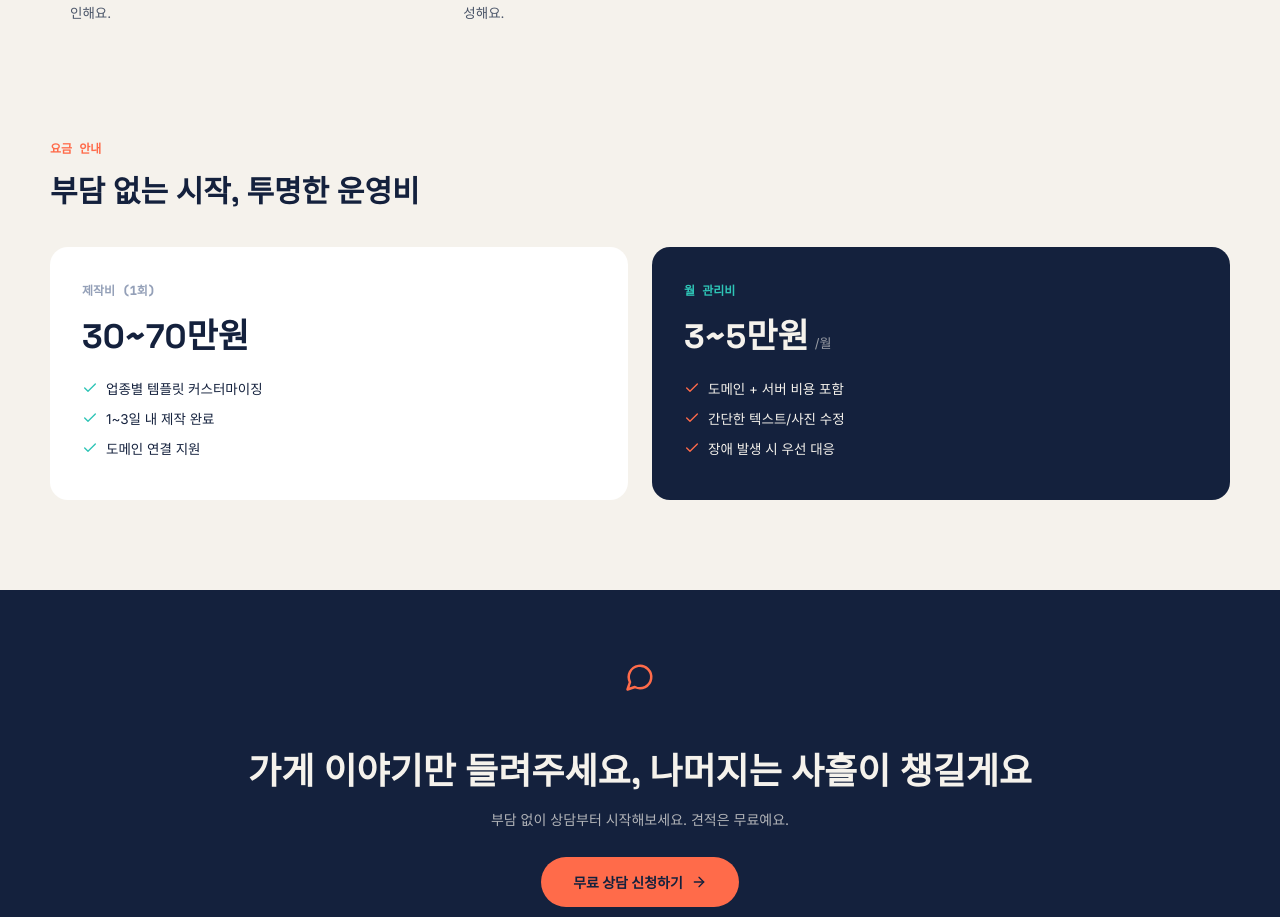
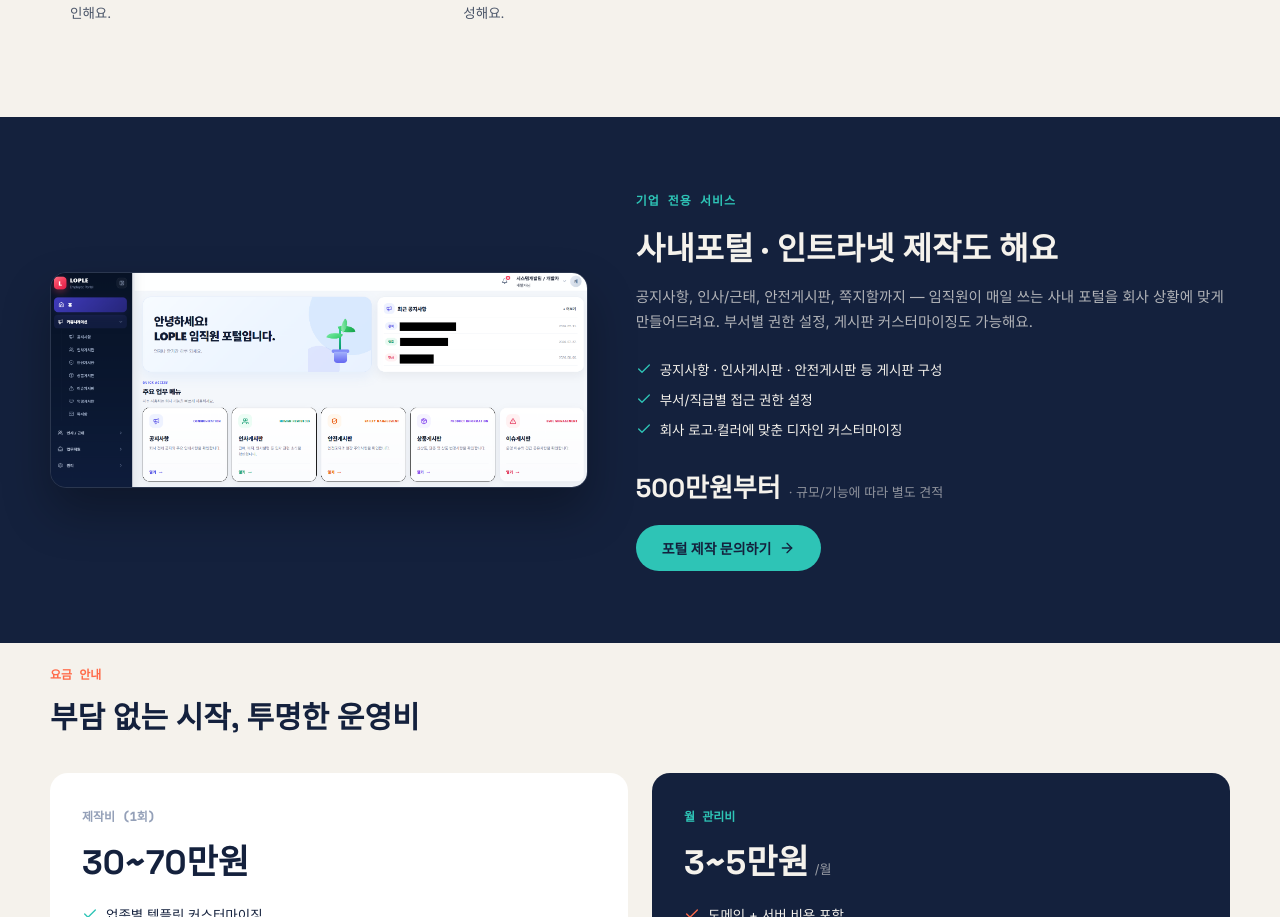
Before and after one commit to fbxodud9-dev/saheul-site, a React (Vite) app: page / in a window 1280 px wide. Shown: the part 1667-2584 px from the top of the page. Built offline with nearby package versions, Linux system fonts and the light colour scheme.

Commit message:
사내포털 제작 서비스 섹션 추가

```diff
--- a/src/App.jsx
+++ b/src/App.jsx
@@ -502,6 +502,92 @@ export default function ShowcaseLanding() {
         </div>
       </section>
 
+      {/* Enterprise Portal */}
+      <section style={{ background: "#14213D", padding: "72px 24px" }}>
+        <div
+          className="hero-grid"
+          style={{
+            maxWidth: 1180,
+            margin: "0 auto",
+            display: "grid",
+            gridTemplateColumns: "0.95fr 1.05fr",
+            gap: 48,
+            alignItems: "center",
+          }}
+        >
+          <div
+            style={{
+              borderRadius: 16,
+              overflow: "hidden",
+              boxShadow: "0 24px 48px rgba(0,0,0,0.3)",
+              border: "1px solid rgba(245,242,236,0.1)",
+            }}
+          >
+            <img
+              src="/previews/portal.png"
+              alt="사내포털 제작 미리보기"
+              style={{ width: "100%", display: "block" }}
+              onError={(e) => {
+                e.currentTarget.parentElement.style.background =
+                  "linear-gradient(135deg, #2EC4B6 0%, #14213D 100%)";
+                e.currentTarget.parentElement.style.aspectRatio = "16/10";
+                e.currentTarget.style.display = "none";
+              }}
+            />
+          </div>
+
+          <div>
+            <span
+              className="mono"
+              style={{ fontSize: 12, letterSpacing: "0.08em", color: "#2EC4B6", fontWeight: 600, textTransform: "uppercase" }}
+            >
+              기업 전용 서비스
+            </span>
+            <h2 className="disp" style={{ fontSize: "clamp(24px, 3vw, 32px)", fontWeight: 700, color: "#F5F2EC", margin: "14px 0 14px" }}>
+              사내포털 · 인트라넷 제작도 해요
+            </h2>
+            <p style={{ fontSize: 14.5, color: "rgba(245,242,236,0.7)", lineHeight: 1.75, marginBottom: 24 }}>
+              공지사항, 인사/근태, 안전게시판, 쪽지함까지 — 임직원이 매일 쓰는 사내 포털을
+              회사 상황에 맞게 만들어드려요. 부서별 권한 설정, 게시판 커스터마이징도 가능해요.
+            </p>
+
+            <div style={{ display: "flex", flexDirection: "column", gap: 10, marginBottom: 28 }}>
+              {["공지사항 · 인사게시판 · 안전게시판 등 게시판 구성", "부서/직급별 접근 권한 설정", "회사 로고·컬러에 맞춘 디자인 커스터마이징"].map((f) => (
+                <div key={f} style={{ display: "flex", alignItems: "center", gap: 8, fontSize: 13.5, color: "#F5F2EC" }}>
+                  <Check size={16} color="#2EC4B6" /> {f}
+                </div>
+              ))}
+            </div>
+
+            <div style={{ display: "flex", alignItems: "baseline", gap: 8, marginBottom: 20 }}>
+              <span className="disp" style={{ fontSize: 26, fontWeight: 700, color: "#F5F2EC" }}>
+                500만원부터
+              </span>
+              <span style={{ fontSize: 13, color: "rgba(245,242,236,0.55)" }}>· 규모/기능에 따라 별도 견적</span>
+            </div>
+
+            <a
+              href="mailto:hello@saheul.kr?subject=사내포털 제작 문의"
+              className="cta-btn focus-ring"
+              style={{
+                background: "#2EC4B6",
+                color: "#14213D",
+                padding: "13px 26px",
+                borderRadius: 999,
+                fontSize: 14,
+                fontWeight: 700,
+                textDecoration: "none",
+                display: "inline-flex",
+                alignItems: "center",
+                gap: 8,
+              }}
+            >
+              포털 제작 문의하기 <ArrowRight size={16} />
+            </a>
+          </div>
+        </div>
+      </section>
+
       {/* Pricing */}
       <section id="pricing" style={{ maxWidth: 1180, margin: "0 auto", padding: "20px 24px 90px" }}>
         <span className="mono" style={{ fontSize: 12, color: "#FF6B4A", fontWeight: 600 }}>
```
Also changed, not shown: public/previews/portal.png (added).
